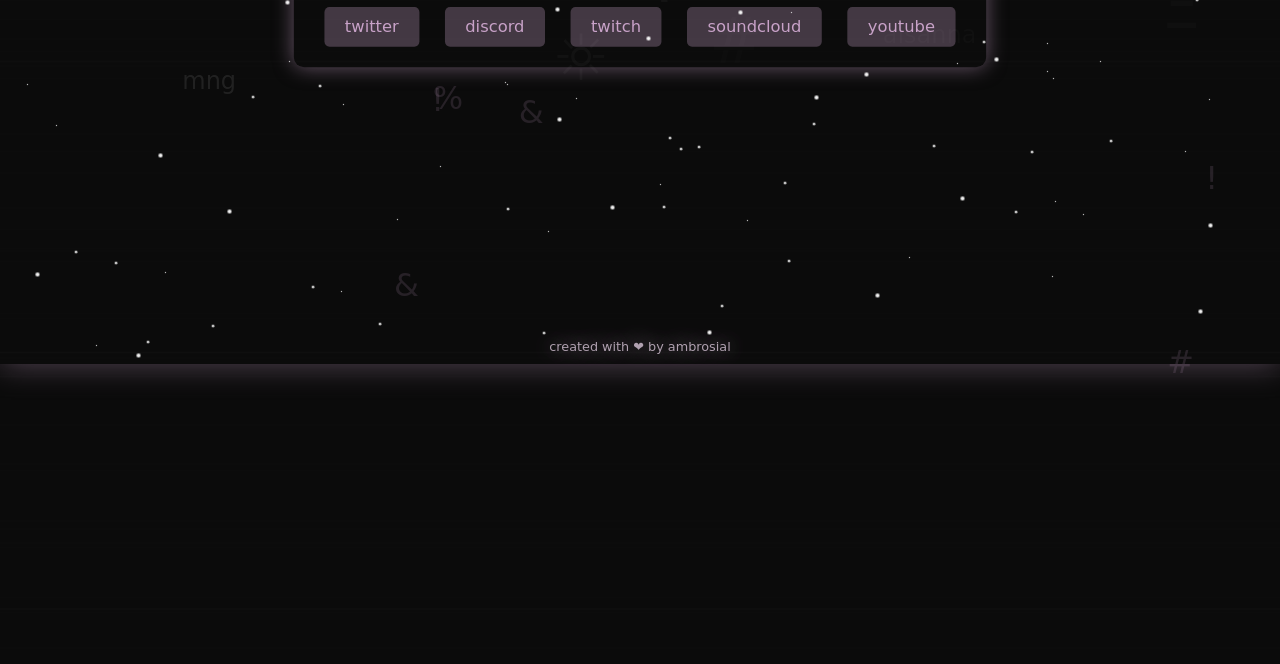
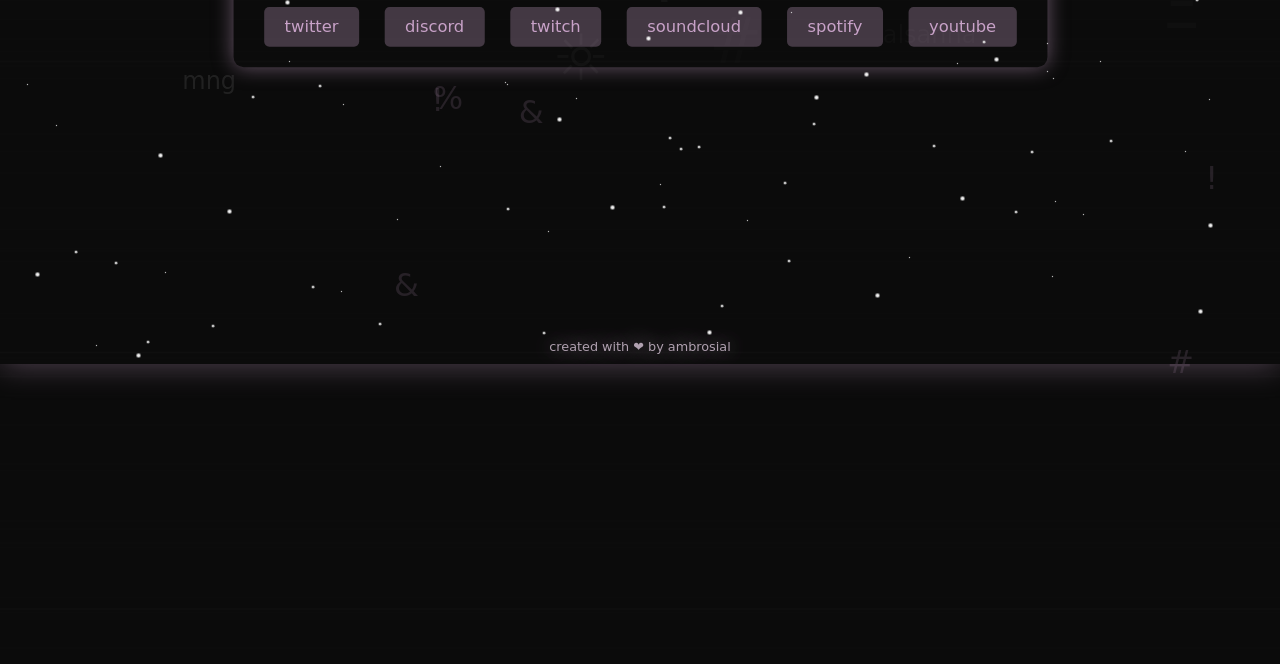
Before and after one commit to AlsannaVagae/AlsannaVagae.github.io, a plain HTML site: page index.html in a window 1280 px wide. Shown: the part 436-1100 px from the top of the page. Drawn offline with Linux system fonts and the light colour scheme.

Commit message:
Add files via upload

```diff
--- a/index.html
+++ b/index.html
@@ -200,6 +200,7 @@
             <a href="discord://-/channels/@me/959105379902582886">discord</a>
             <a href="https://www.twitch.tv/alsannavagae">twitch</a>
             <a href="https://soundcloud.com/pateafix">soundcloud</a>
+            <a href="https://open.spotify.com/artist/0QWrEfAQXSCyPNIDLOGgIT?si=SyhXcMg-Rqm_pEIdhVSWGA">spotify</a>
             <a href="https://www.youtube.com/@pateafix">youtube</a>
         </div>
     </div>
```
